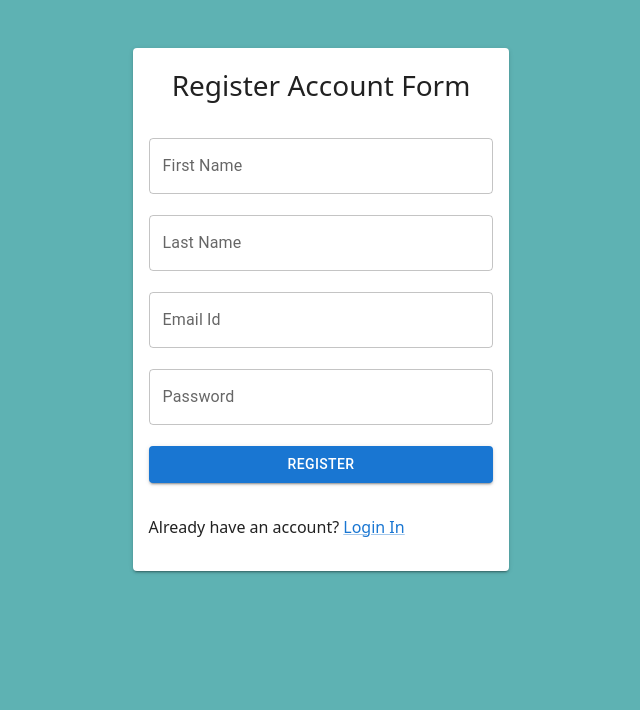
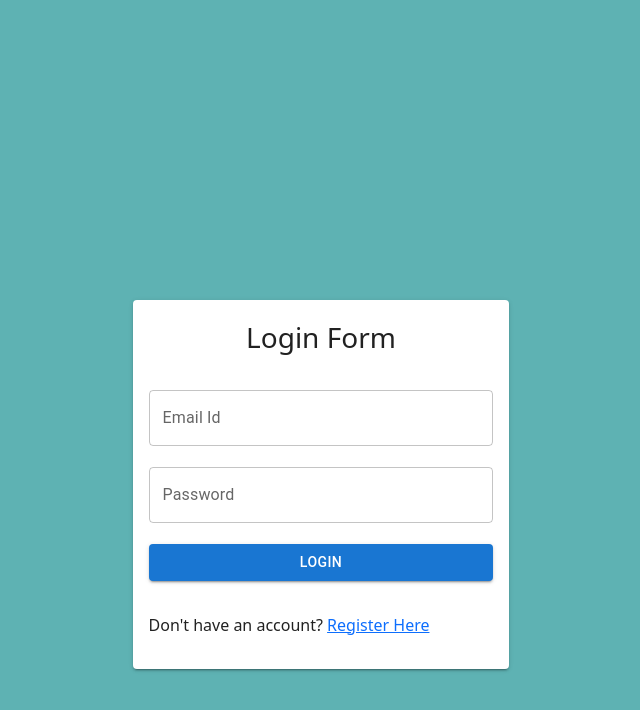
Before and after one commit to miralsidev/project-prectice-login-reg, a React (Create React App) app: page /login in a window 1280 px wide. Shown: the top 710 px of the page, without its empty margins (319-959 px from the left). Built offline with nearby package versions, Linux system fonts and the light colour scheme; a small style sheet from the web is missing.

Commit message:
addcode22

```diff
--- a/package.json
+++ b/package.json
@@ -17,6 +17,7 @@
     "react-bootstrap": "^2.10.2",
     "react-dom": "^18.3.1",
     "react-redux": "^9.1.2",
+    "react-router-dom": "^6.23.1",
     "react-scripts": "5.0.1",
     "react-toastify": "^10.0.5",
     "redux": "^5.0.1",
--- a/src/Actions/UserAction.js
+++ b/src/Actions/UserAction.js
@@ -1,6 +1,12 @@
 export const  ADD_USER = 'ADD_USER';
+export const  LOGIN_USER = 'LOGIN_USER';
 
 export const addForm = (name,value)=>({
     type:ADD_USER,
     payload : {name,value}
 })
+
+export const loginForm = (name,value)=>({
+    type:ADD_USER,
+    payload : {name,value}
+})
--- a/src/App.js
+++ b/src/App.js
@@ -1,13 +1,24 @@
 
 import './App.css';
 import Reg from './component/Registration/Reg'
+import Login from './component/Login/Login';
+import { Routes, Route } from "react-router-dom"
+
 
 function App() {
   return (
     <>
-      {/* <h1>hello</h1> */}
-      <Reg/>
-      {/* <Button variant="primary">Primary</Button> */}
+
+      {/* <Reg/> */}
+      {/* <Login/> */}
+
+      <Routes>
+        <Route path="/" element={ <Reg/> } />
+        <Route path="/login" element={ <Login/> } />
+        {/* <Route path="contact" element={ <Contact/> } /> */}
+      </Routes>
+
+
     </>
   );
 }
--- /dev/null
+++ b/src/Stores/LoginStore.js
@@ -0,0 +1,6 @@
+import LoginReducers from '../Reducers/LoginReducers'
+import { createStore } from 'redux'
+
+const store = createStore(LoginReducers);
+
+export default store
--- a/src/component/Login/Login.css
+++ b/src/component/Login/Login.css
@@ -0,0 +1,9 @@
+body {
+    background-color: #5eb2b3 !important;
+}
+.text-center{
+    text-align: center;
+}
+.login-form-main{
+    margin-top: 300px;
+}
--- a/src/component/Login/Login.js
+++ b/src/component/Login/Login.js
@@ -1,53 +1,86 @@
-// import React from 'react'
-// import axios from 'axios';
-// import { Paper, TextField, Link, Button } from '@mui/material';
-// import { Formik, Field, Form, ErrorMessage } from 'formik';
+import React from 'react'
+import axios from 'axios';
+import { Paper, TextField, Button } from '@mui/material';
+import { Formik, Field, Form, ErrorMessage } from 'formik';
+import * as yup from 'yup';
+import { Link } from "react-router-dom";
+import { useDispatch } from 'react-redux';
+import './Login.css'
 
-// function Login() {
-//     return (
+import { loginForm } from '../../Actions/UserAction'
 
+import { ToastContainer, toast } from 'react-toastify'
+import 'material-react-toastify/dist/ReactToastify.css';
 
-//         <>
-//             <Formik validationSchema={validationSchema} initialValues={{
-//                 name: '',
-//                 lastname: '',
-//                 email: '',
-//                 password: '',
-//             }}
-//                 onSubmit={hasFormSubmit} >
+function Login() {
+    const dispatch = useDispatch();
 
-//                 <div className=' main-container-reg'>
-//                     <div className="container-fluid d-flex justify-content-center mt-5">
-//                         <Paper elevation={2} sx={{ width: '30%' }}  >
-//                             <Form action="" className='main-form-div'>
-//                                 <div style={{ display: 'flex', flexDirection: 'column' }} className='gap-3 p-3'>
-//                                     <p className='text-center fs-3'>Register Account Form</p>
-//                                     <Field as={TextField} name="name" label="First Name" sx={{ marginBottom: '5px' }} xs={3} />
-//                                     {/*  */}
-//                                     <ErrorMessage name='name' />
+    // const notify = () =>
+    const validationSchema = yup.object({
 
-//                                     <Field as={TextField} name="lastname" label="Last Name" sx={{ marginBottom: '5px' }} />
+        email: yup.string()
+            .email('Invalid email address')
+            .required('Email is required'),
+        password: yup.string()
+            .min(6, 'Password must be at least 6 characters')
+            .required('Password is required'),
+    });
 
-//                                     <ErrorMessage name='lastname' />
+    const hasFormSubmit = async (values, { resetForm }) => {
+        try {
+            console.log("Form data=", values);
+            dispatch(loginForm(values));
+            const response = await axios.post('http://localhost:5000/api/login', {
+                email: values.email,
+                password: values.password
+            });
+            localStorage.setItem('token', response.data.token);
+            notify()
+            resetForm();
+            // alert(res.data);
+        } catch (error) {
+            console.error('There was an error submitting the form!', error);
+        }
+    }
+    function notify() {
+        toast.success('Login Succesfully..!');
+    }
+    return (
+        <>
+            <Formik validationSchema={validationSchema} initialValues={{
 
-//                                     <Field as={TextField} name="email" label="Email Id" sx={{ marginBottom: '5px' }} />
+                email: '',
+                password: '',
+            }}
+                onSubmit={hasFormSubmit} >
 
-//                                     <ErrorMessage name='email' />
+                <div className=' main-container-reg'>
+                    <div className="container-fluid d-flex justify-content-center login-form-main">
+                        <Paper elevation={2} sx={{ width: '30%' }}  >
+                            <Form action="" className='main-form-div'>
+                                <div style={{ display: 'flex', flexDirection: 'column' }} className='gap-3 p-3'>
+                                    <p className='text-center fs-3'>Login Form</p>
 
-//                                     <Field as={TextField} name="password" label="Password" sx={{ marginBottom: '5px' }} />
+                                    <Field as={TextField} name="email" label="Email Id" sx={{ marginBottom: '5px' }} />
 
-//                                     <ErrorMessage name='password' />
+                                    <ErrorMessage name='email' />
 
-//                                     <Button variant="contained" color="primary" type="submit">Register</Button>
-//                                     <p className=''>Already have an account? <span><Link href="#">Login In</Link></span></p>
-//                                 </div>
-//                             </Form>
-//                         </Paper>
-//                     </div>
-//                 </div>
-//             </Formik>
-//         </>
-//     )
-// }
+                                    <Field as={TextField} name="password" label="Password" sx={{ marginBottom: '5px' }} />
 
-// export default Login
+                                    <ErrorMessage name='password' />
+
+                                    <Button variant="contained" color="primary" type="submit" >Login</Button>
+                                    <ToastContainer />
+                                    <p className=''>Don't have an account? <span><Link to="/">Register Here</Link></span></p>
+
+                                </div>
+                            </Form>
+                        </Paper>
+                    </div>
+                </div>
+            </Formik>
+        </>
+    )
+}
+
+export default Login
--- a/src/component/Registration/Reg.css
+++ b/src/component/Registration/Reg.css
@@ -4,3 +4,6 @@ body {
 .text-center{
     text-align: center;
 }
+.reg-main-form{
+    margin-top: 300px;
+}
--- a/src/component/Registration/Reg.js
+++ b/src/component/Registration/Reg.js
@@ -1,19 +1,18 @@
 import React from 'react'
 import axios from 'axios';
-import { Paper, TextField, Link, Button } from '@mui/material';
+import { Paper, TextField, Button } from '@mui/material';
 import { Formik, Field, Form, ErrorMessage } from 'formik';
 import './Reg.css'
+import { Link } from "react-router-dom";
 import * as yup from 'yup';
 import { useDispatch } from 'react-redux';
 import { addForm } from '../../Actions/UserAction'
 
 import { ToastContainer, toast } from 'react-toastify'
 import 'material-react-toastify/dist/ReactToastify.css';
+
 function Reg() {
     const dispatch = useDispatch();
-
-
-    // const notify = () =>
 
     const validationSchema = yup.object({
         name: yup.string()
@@ -34,7 +33,7 @@ function Reg() {
 
             dispatch(addForm(values));
 
-            const res = await axios.post('http://localhost:5000/api/addUser', {
+           await axios.post('http://localhost:5000/api/addUser', {
                 fname: values.name,
                 lname: values.lastname,
                 email: values.email,
@@ -61,7 +60,7 @@ function Reg() {
                 onSubmit={hasFormSubmit} >
 
                 <div className=' main-container-reg'>
-                    <div className="container-fluid d-flex justify-content-center mt-5">
+                    <div className="container-fluid d-flex justify-content-center reg-main-form">
                         <Paper elevation={2} sx={{ width: '30%' }}  >
                             <Form action="" className='main-form-div'>
                                 <div style={{ display: 'flex', flexDirection: 'column' }} className='gap-3 p-3'>
@@ -84,7 +83,7 @@ function Reg() {
 
                                     <Button variant="contained" color="primary" type="submit" >Register</Button>
                                     <ToastContainer />
-                                    <p className=''>Already have an account? <span><Link href="#">Login In</Link></span></p>
+                                    <p className=''>Already have an account? <span><Link to="/login">Login In</Link></span></p>
 
                                 </div>
                             </Form>
--- a/src/index.js
+++ b/src/index.js
@@ -5,15 +5,19 @@ import App from './App';
 import 'bootstrap/dist/css/bootstrap.min.css';
 import { Provider } from 'react-redux';
 // import store from './Stores/Store';
-import store from './Stores/Store'
+import store from './Stores/UserStore'
+import { BrowserRouter } from "react-router-dom";
 // import store from '../Stores/Store';
 
 
 const root = ReactDOM.createRoot(document.getElementById('root'));
 root.render(
- <Provider store={store}>
-      <App />
- </Provider>
+     <Provider store={store}>
+          <BrowserRouter>
+
+          <App />
+            </BrowserRouter>
+     </Provider>
 
 
 );
```
Also changed, not shown: src/Reducers/LoginReducers.js (added, +19 -0 lines), src/Stores/UserStore.js (renamed from src/Stores/Store.js), 1 other file (tests, documents, lock files or other folders).
